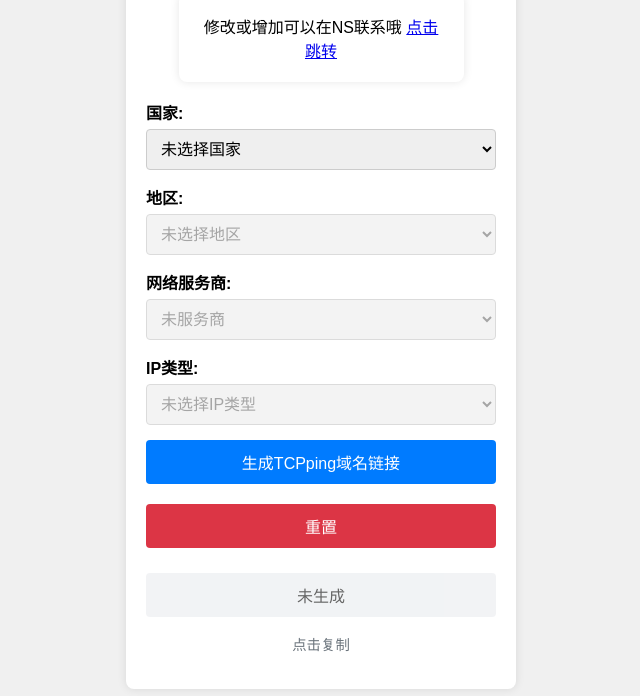
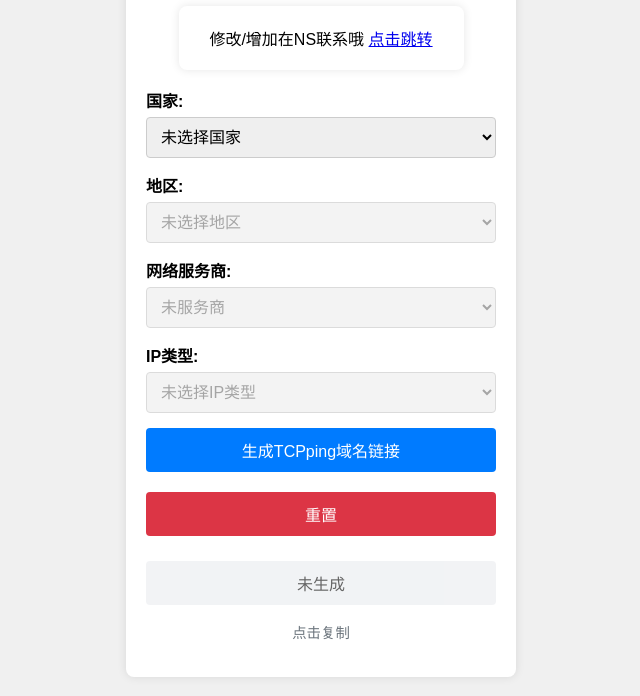
Before and after one commit to isawebapp/TCPping, a plain HTML site: page index.html in a window 1280 px wide. Shown: the part 104-800 px from the top of the page, without its empty margins (319-959 px from the left). Drawn offline with Linux system fonts and the light colour scheme.

Commit message:
Update index.html

```diff
--- a/index.html
+++ b/index.html
@@ -12,7 +12,7 @@
     <div class="container">
         <h1>四网(三网)TCPping域名生成</h1>
         <div class="text-container">
-            <a>修改或增加可以在NS联系哦</a>
+            <a>修改/增加在NS联系哦</a>
             <a href="https://www.nodeseek.com/space/16179" target="_blank">点击跳转</a>
         </div>
         <br>
```
